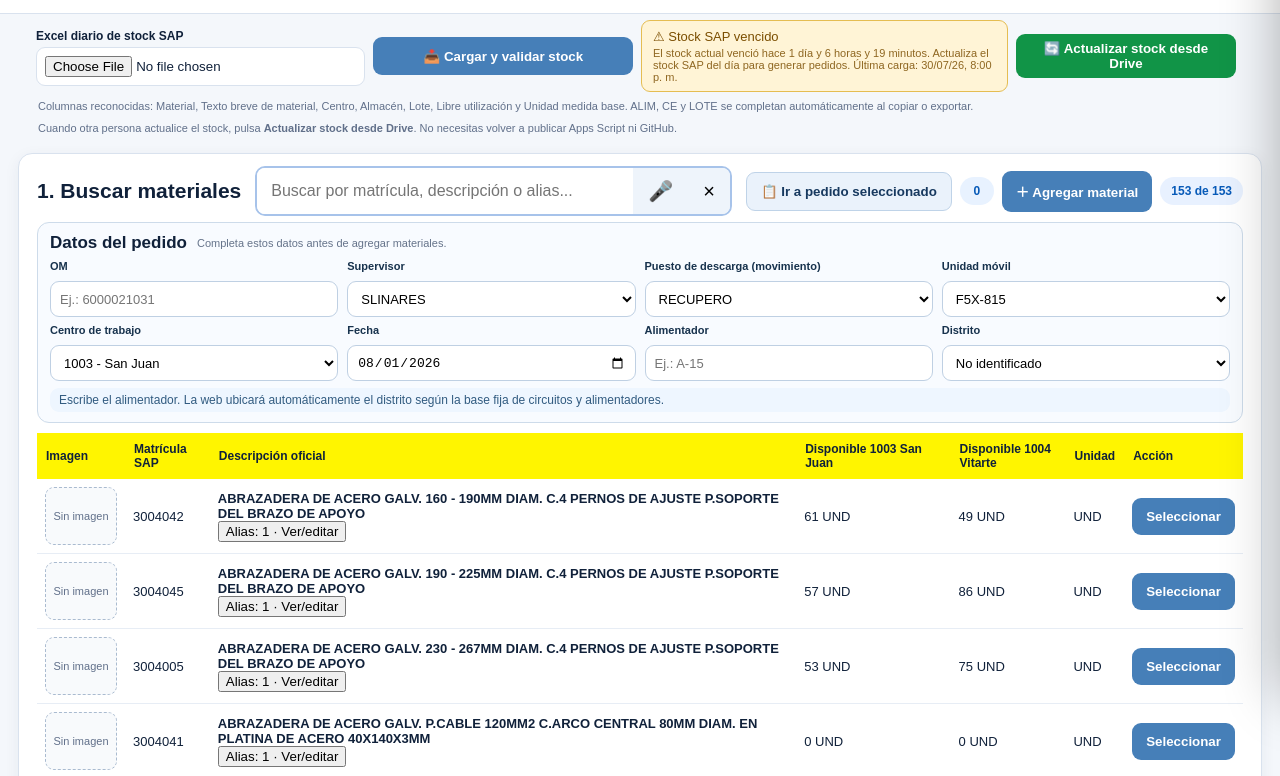
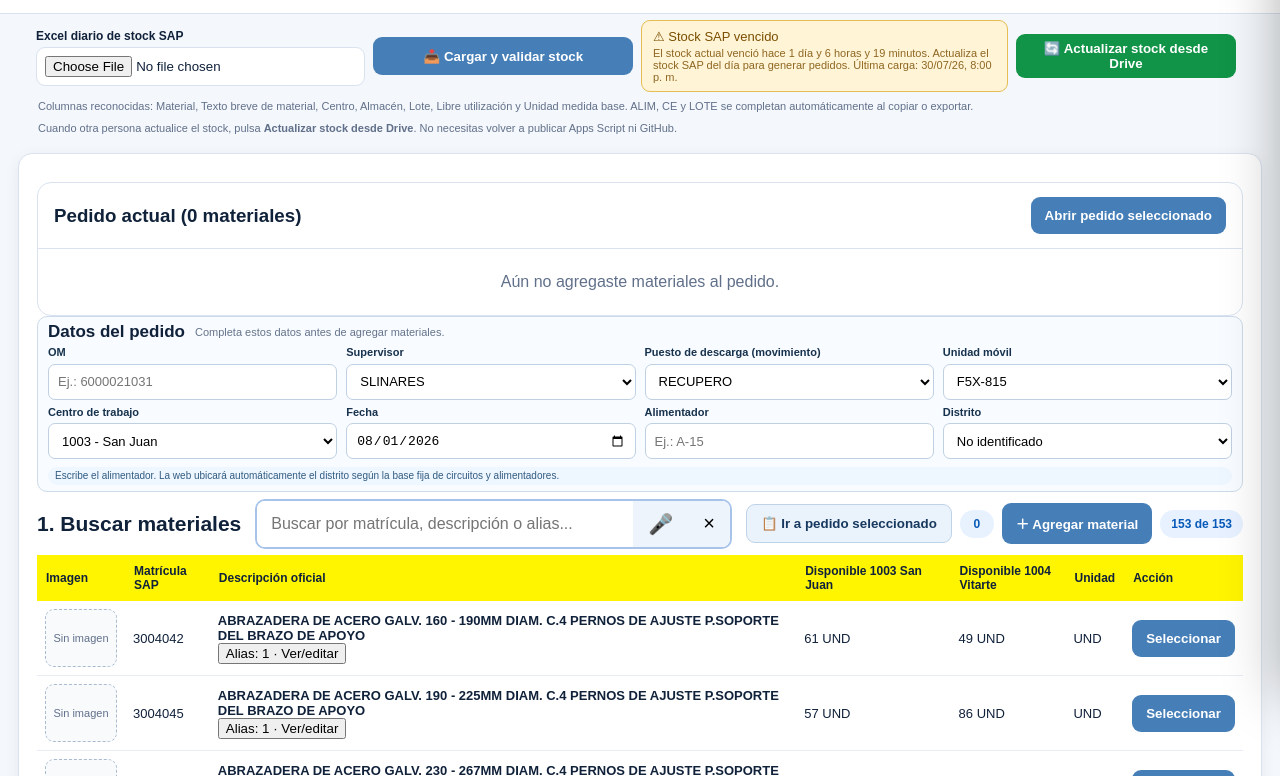
Before and after one commit to IDMMV/BUSCADOR-DE-MATERIALES, a plain HTML site: page index.html in a window 1280 px wide. Shown: the part 105-881 px from the top of the page. Drawn offline with Linux system fonts and the light colour scheme.

Commit message:
ACTUALIZACION 44.1

```diff
--- a/index.html
+++ b/index.html
@@ -295,9 +295,15 @@
  .image-viewer-shell{padding:10px}.image-viewer-stage{padding:10px 36px}.image-viewer-nav{width:34px;height:50px}.image-viewer-close{min-width:82px;padding:9px 10px!important}
 }
 </style>
+
+<style id="v441CriticalNoFlicker">
+body:not(.v439-admin-mode) .sidebar,body:not(.v439-admin-mode) #v23ExpandSidebar,body:not(.v439-admin-mode) .mobile-menu-btn,body:not(.v439-admin-mode) #sidebarBackdrop{display:none!important}
+body:not(.v439-admin-mode) .app-shell{grid-template-columns:minmax(0,1fr)!important;display:block!important}
+body:not(.v439-admin-mode) .app-content{grid-column:1/-1!important;width:100%!important;min-width:0!important}
+</style>
 </head>
 <body>
-<header class="top"><div class="brand"><img alt="Ícono Buscador de Materiales" class="app-logo" src="icon-192.png"/><div><div class="ey">PEDIDO DE MATERIALES</div><h1>Buscador de Materiales SAP <span style="font-size:12px;color:#3f7fc4;vertical-align:middle">V44.0</span></h1><p class="sub">Busca por matrícula, descripción o alias y prepara el pedido.</p></div></div><div class="top-actions"><button class="btn secondary mobile-menu-btn" id="mobileMenu">☰ Menú</button><a class="btn sap-btn" href="https://vhlsrws3wd01.sap.luzdelsur.com.pe:44380/sap/bc/ui2/flp#MaintenanceOrder-change?sap-ui-tech-hint=GUI" id="openSAP" rel="noopener noreferrer" target="_blank" title="Abrir SAP en una nueva pestaña">↗ Ir a SAP</a><button class="btn success hidden" id="installApp">⬇ Instalar app</button><button class="btn secondary theme-toggle" id="themeToggle">🌙 Modo nocturno</button><button class="btn admin-access-btn" id="adminAccessBtn" type="button">🔐 Administrador</button><button class="btn secondary hidden" id="config" aria-hidden="true" tabindex="-1">⚙ Configuración</button></div></header>
+<header class="top"><div class="brand"><img alt="Ícono Buscador de Materiales" class="app-logo" src="icon-192.png"/><div><div class="ey">PEDIDO DE MATERIALES</div><h1>Buscador de Materiales SAP <span style="font-size:12px;color:#3f7fc4;vertical-align:middle">V44.1</span></h1><p class="sub">Busca por matrícula, descripción o alias y prepara el pedido.</p></div></div><div class="top-actions"><button class="btn secondary mobile-menu-btn" id="mobileMenu">☰ Menú</button><a class="btn sap-btn" href="https://vhlsrws3wd01.sap.luzdelsur.com.pe:44380/sap/bc/ui2/flp#MaintenanceOrder-change?sap-ui-tech-hint=GUI" id="openSAP" rel="noopener noreferrer" target="_blank" title="Abrir SAP en una nueva pestaña">↗ Ir a SAP</a><button class="btn success hidden" id="installApp">⬇ Instalar app</button><button class="btn secondary theme-toggle" id="themeToggle">🌙 Modo nocturno</button><button class="btn admin-access-btn" id="adminAccessBtn" type="button">🔐 Administrador</button><button class="btn secondary hidden" id="config" aria-hidden="true" tabindex="-1">⚙ Configuración</button></div></header>
 <div class="sidebar-backdrop" id="sidebarBackdrop"></div>
 <div class="app-shell">
 <aside class="sidebar" id="sidebar">
@@ -1689,7 +1695,7 @@
 </script>
 
 <style id="v439AdminSidebarStyles">
-/* V44.0: la barra lateral es exclusiva del administrador. */
+/* V44.1: la barra lateral es exclusiva del administrador. */
 body:not(.v439-admin-mode) .sidebar,
 body:not(.v439-admin-mode) #v23ExpandSidebar,
 body:not(.v439-admin-mode) .mobile-menu-btn,
@@ -1739,7 +1745,7 @@
 </script>
 
 <style id="v440CompactSearchStyles">
-/* V44.0: buscador junto al título y formulario del pedido más compacto. */
+/* V44.1: buscador junto al título y formulario del pedido más compacto. */
 #searchView>.panel>.head{display:grid!important;grid-template-columns:auto minmax(360px,1fr) auto!important;gap:14px!important;align-items:center!important}
 #searchView>.panel>.head h2{white-space:nowrap!important}
 #searchView>.panel>.head>.search{margin:0!important;width:100%!important;min-width:0!important}
@@ -1792,4 +1798,40 @@
 })();
 </script>
 
+
+<style id="v441OrderAboveSearchStyles">
+#searchView>.panel{display:flex!important;flex-direction:column!important}
+#searchView>.panel>.order-data-search{order:1!important;margin:0 0 7px!important;padding:6px 10px!important;border-radius:10px!important}
+#searchView>.panel>.head{order:2!important}
+#searchView>.panel>.results{order:3!important}
+.order-data-search .v30-order-head{display:flex!important;align-items:center!important;gap:8px!important;margin:0 0 3px!important}
+.order-data-search .v30-order-head h3{font-size:15px!important;line-height:1!important;margin:0!important}
+.order-data-search .v30-order-head .small{font-size:10px!important}
+.order-data-search .fields{display:grid!important;grid-template-columns:1.05fr 1.2fr 1.2fr 1.05fr!important;gap:3px 7px!important}
+.order-data-search .field{gap:1px!important;font-size:10px!important;line-height:1.05!important}
+.order-data-search .field select,.order-data-search .field input{margin-top:2px!important;padding:4px 7px!important;min-height:29px!important;height:29px!important;font-size:12px!important;border-radius:7px!important}
+.order-data-search .v34-district-note{grid-column:1/-1!important;margin-top:1px!important;padding:3px 7px!important;font-size:10px!important;line-height:1.15!important}
+#searchView>.panel>.head{margin-top:0!important}
+@media(max-width:1100px){.order-data-search .fields{grid-template-columns:repeat(4,minmax(130px,1fr))!important;overflow-x:auto!important;padding-bottom:2px!important}}
+@media(max-width:760px){#searchView>.panel>.order-data-search{padding:8px!important}.order-data-search .fields{grid-template-columns:1fr 1fr!important;overflow:visible!important;gap:5px 7px!important}.order-data-search .field select,.order-data-search .field input{height:39px!important;min-height:39px!important;font-size:15px!important}.order-data-search .v30-order-head h3{font-size:16px!important}}
+@media(max-width:480px){.order-data-search .fields{grid-template-columns:1fr!important}}
+</style>
+<script id="v441OrderAboveSearchAndNoFlicker">
+(function(){
+ 'use strict';
+ function clearUrlAutofill(input){if(!input)return;const v=(input.value||'').trim();if(/^https?:\/\//i.test(v)||/script\.google\.com\/macros\//i.test(v)){input.value='';input.dispatchEvent(new Event('input',{bubbles:true}));input.dispatchEvent(new Event('change',{bubbles:true}))}}
+ function protectOrderFields(){
+  const defs={omPedido:'sap_order_number',alimentadorPedido:'sap_feeder_code',fechaPedido:'sap_order_date'};
+  Object.entries(defs).forEach(([id,name])=>{const el=document.getElementById(id);if(!el)return;el.name=name;el.autocomplete='off';el.setAttribute('data-lpignore','true');el.setAttribute('data-form-type','other');if(el.tagName==='INPUT')clearUrlAutofill(el)});
+  ['dest','puesto','movil','centroGlobal','distritoPedido'].forEach(id=>{const el=document.getElementById(id);if(el){el.name='order_'+id;el.autocomplete='off'}});
+  clearUrlAutofill(document.getElementById('q'));
+ }
+ function arrange(){const panel=document.querySelector('#searchView>.panel');const order=document.querySelector('#v30OrderData');const head=panel?.querySelector(':scope>.head');if(panel&&order&&head){order.classList.add('order-data-search');if(order.parentElement!==panel||order.nextElementSibling!==head)panel.insertBefore(order,head)}protectOrderFields()}
+ function stabilizeAdminShell(){document.body.classList.toggle('v439-admin-mode',sessionStorage.getItem('bm_admin_session_v1')==='1')}
+ const start=()=>{stabilizeAdminShell();arrange();requestAnimationFrame(arrange);setTimeout(arrange,250)};
+ if(document.readyState==='loading')document.addEventListener('DOMContentLoaded',start,{once:true});else start();
+ window.addEventListener('pageshow',()=>{stabilizeAdminShell();arrange()});
+ document.addEventListener('focusin',e=>{if(['q','omPedido','alimentadorPedido'].includes(e.target?.id))clearUrlAutofill(e.target)},true);
+})();
+</script>
 </body></html>
--- a/sw.js
+++ b/sw.js
@@ -1,4 +1,4 @@
-const CACHE='buscador-materiales-v44-0';
+const CACHE='buscador-materiales-v44-1';
 const ASSETS=['./','./index.html','./data.js','./preloaded-stock.js','./manifest.webmanifest','./favicon-16.png','./favicon-32.png','./apple-touch-icon.png','./icon-192.png','./icon-512.png','./icon-maskable-512.png'];
 self.addEventListener('install',e=>e.waitUntil(caches.open(CACHE).then(c=>c.addAll(ASSETS)).then(()=>self.skipWaiting())));
 self.addEventListener('activate',e=>e.waitUntil(caches.keys().then(keys=>Promise.all(keys.filter(k=>k!==CACHE).map(k=>caches.delete(k)))).then(()=>self.clients.claim())));
```
